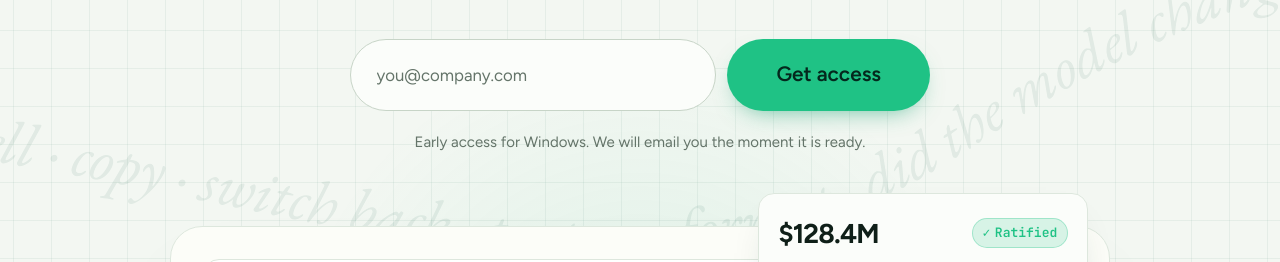
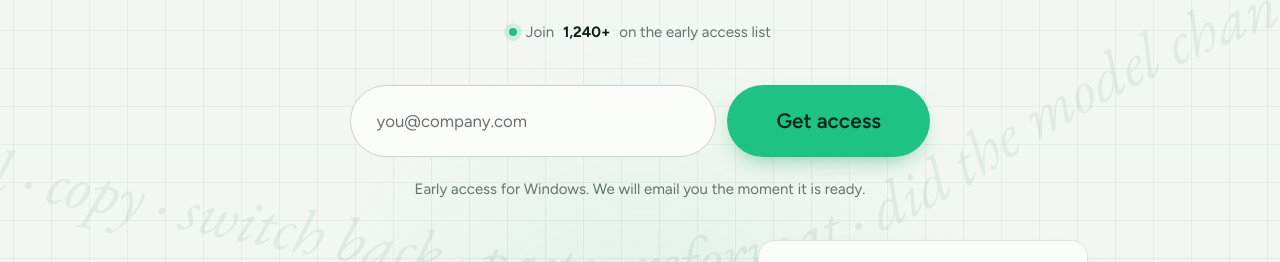
Before and after one commit to hxyng/Flowsheet-landing-page, a website: page index.html in a window 1280 px wide. Shown: the part 464-726 px from the top of the page. Drawn offline with nearby package versions, Linux system fonts and the light colour scheme.

Commit message:
Add animated social-proof signup counter to hero

```diff
--- a/index.html
+++ b/index.html
@@ -61,6 +61,8 @@
           Type a shorthand like <code class="tk">ebitda[q3]</code> in any document. Flowsheet drops in the
           live value, with a receipt showing where it came from.
         </p>
+        <!-- Social-proof counter: change the starting number via data-signups -->
+        <p class="hero__count reveal" data-delay="2">Join <strong><span data-signups="1240">0</span>+</strong> on the early access list</p>
         <!-- Email capture (set your endpoint once in scripts/main.js → FORM_ENDPOINT) -->
         <form class="hero__form reveal" data-delay="3" data-form method="POST">
           <input type="email" name="email" placeholder="you@company.com" autocomplete="email" required aria-label="Work email" />
--- a/scripts/main.js
+++ b/scripts/main.js
@@ -188,6 +188,26 @@
     if (lockBtn) lockBtn.addEventListener("click", lock);
   }
 
+  /* ---- Social-proof counter ===============================================
+     Counts up to the starting number on load (set via data-signups in the
+     HTML), and ticks +1 whenever someone joins from this page.              */
+  const signupEl = document.querySelector("[data-signups]");
+  let signups = signupEl ? parseInt(signupEl.dataset.signups, 10) || 0 : 0;
+  const groupNum = (n) => String(n).replace(/\B(?=(\d{3})+(?!\d))/g, ",");
+  const renderSignups = (n) => { if (signupEl) signupEl.textContent = groupNum(n); };
+  if (signupEl) {
+    if (reduce) { renderSignups(signups); }
+    else {
+      const target = signups, t0 = performance.now(), dur = 1500;
+      const tick = (now) => {
+        const p = Math.min(1, (now - t0) / dur);
+        renderSignups(Math.round(target * (1 - Math.pow(1 - p, 3))));
+        if (p < 1) requestAnimationFrame(tick);
+      };
+      requestAnimationFrame(tick);
+    }
+  }
+
   /* ---- Email capture ======================================================
      Set your form endpoint ONCE here. Sign up free at https://formspree.io,
      create a form, and paste its URL below (Getform / Formspark also work).
@@ -240,6 +260,7 @@
           done.setAttribute("role", "status");
           done.textContent = "Thanks, you're on the list.";
           form.replaceWith(done); // swap the whole form for a clean confirmation
+          if (signupEl) { signups += 1; renderSignups(signups); } // bump the live count
         } else {
           if (btn) { btn.disabled = false; btn.textContent = label; }
           setNote("Something went wrong. Please try again.");
--- a/styles/main.css
+++ b/styles/main.css
@@ -112,6 +112,19 @@ kbd {
 .hero__form input:focus { outline: none; border-color: var(--green-400); }
 .hero__form .btn--xl { flex: 0 0 auto; }
 .hero__note { font-size: var(--fs-sm); color: var(--ink-3); }
+
+/* Social-proof signup counter */
+.hero__count { margin: 1.4rem 0 0; font-size: var(--fs-sm); color: var(--ink-3); display: inline-flex; align-items: center; gap: 0.55rem; }
+.hero__count strong { color: var(--ink); font-weight: 700; }
+.hero__count::before {
+  content: ""; flex: none; width: 8px; height: 8px; border-radius: 50%; background: var(--green-400);
+  box-shadow: 0 0 0 0 rgba(31, 194, 133, 0.5); animation: pulse-dot 2.2s var(--ease) infinite;
+}
+@keyframes pulse-dot {
+  0% { box-shadow: 0 0 0 0 rgba(31, 194, 133, 0.5); }
+  70% { box-shadow: 0 0 0 7px rgba(31, 194, 133, 0); }
+  100% { box-shadow: 0 0 0 0 rgba(31, 194, 133, 0); }
+}
 
 /* Form confirmation + error note (kept out of the button so it never wraps) */
 .form-success {
```
